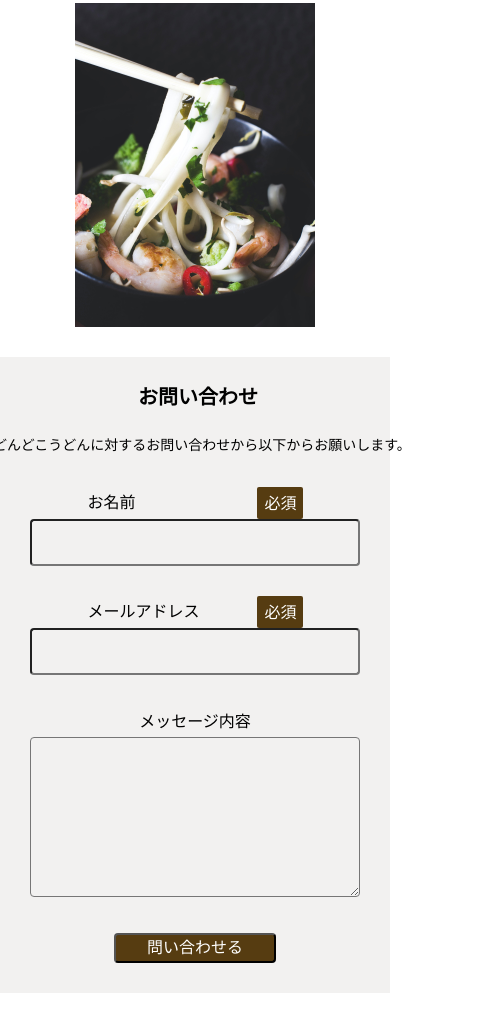
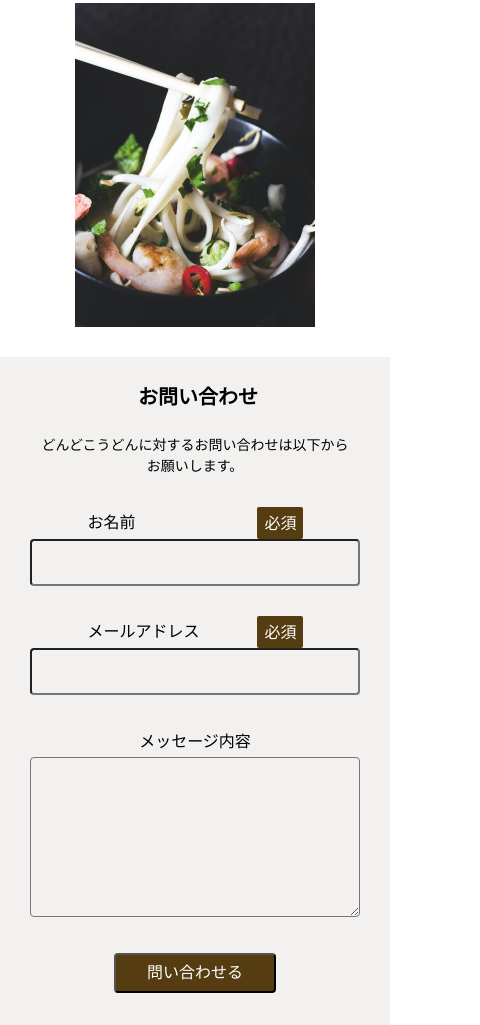
Before and after one commit to ren12123/coding-practice-01, a plain HTML site: page index.html in a window 390 px wide. Shown: the part 1309-2334 px from the top of the page, 480 px wide, since content can reach past the window. Before the commit the page ends 2302 px from the top, so only its background shows below. Drawn offline with Linux system fonts and the light colour scheme; a web font is replaced by a local one.

Commit message:
from基板完成

```diff
--- a/assets/css/style.css
+++ b/assets/css/style.css
@@ -126,7 +126,8 @@ section.hero {
 }
 
 .contact_content {
-    width: 570px;
+    max-width: 570px;
+    width: 100%;
     text-align: center;
 }
 
@@ -242,6 +243,8 @@ section.hero {
     color: #FFFFFF;
     padding-inline: clamp(30px,7.92vw,112px);
     border-radius: 4px;
+    margin-bottom: 2px;
+    padding-block: 5px;
 }
 
 @media (max-width: 768px) {
@@ -272,4 +275,8 @@ section.hero {
         align-items: center;
         flex-direction: column;
     }
+
+    .second-tell {
+        margin-inline: 40px;
+    }
 }
--- a/index.html
+++ b/index.html
@@ -44,7 +44,7 @@
             <div class="contact_content">
                 <div class="main-contact">
                     <h2 class="main-tell">お問い合わせ</h2>
-                    <p class="second-tell">どんどこうどんに対するお問い合わせから以下からお願いします。</p>
+                    <p class="second-tell">どんどこうどんに対するお問い合わせは以下からお願いします。</p>
                 </div>
 
                 <div class="form">
```
